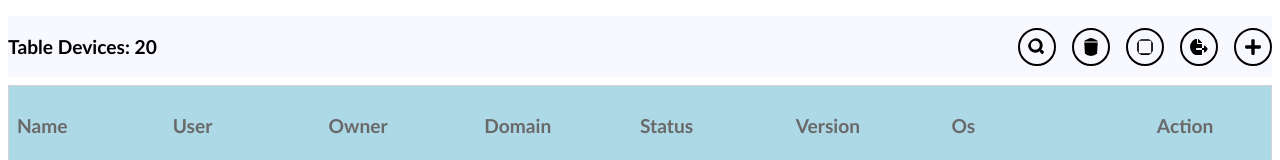
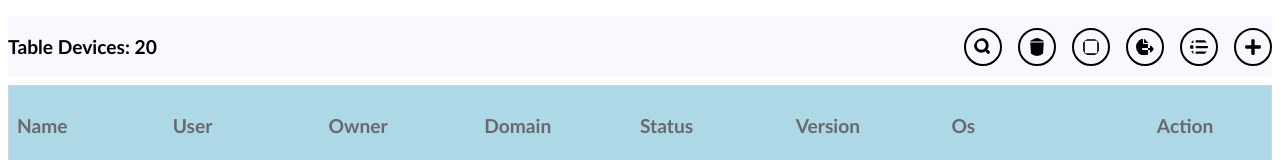
Before and after one commit to SaiCharanUvaraj/Table-UI, a React (Vite) app: page / in a window 1280 px wide. Shown: the top 160 px of the page. Built offline with nearby package versions, Linux system fonts and the light colour scheme.

Commit message:
implemented column choosing

```diff
--- a/src/App.css
+++ b/src/App.css
@@ -54,12 +54,15 @@
 }
 .btn
 {
+    margin:0.5rem;
+    cursor: pointer;
     padding: 0.5rem;
     font-weight: 500;
     font-size: medium;
     width:10rem;
-    border-radius: 1rem;
-    border: 1px cornflowerblue solid;
+    height: 2rem;
+    border-radius: 0.5rem;
+    border: 1px black solid;
     font-weight: 600;
 }
 
@@ -74,7 +77,7 @@
 {
     padding: 0.5rem;
     margin: 0.5rem;
-    width: 30rem;
+    width: 20rem;
     height: 1rem;
     border-radius: 0.5rem;
 }
--- a/src/App.jsx
+++ b/src/App.jsx
@@ -1,7 +1,6 @@
 import React, { useState } from 'react';
 import './App.css';
 import data from './db.json';
-import Form from './Form';
 import Navbar from './Navbar';
 import {FaArrowLeft, FaArrowRight, FaRegSquare, FaSort, FaSortUp, FaSortDown, FaCheckSquare, FaTrash } from "react-icons/fa";
 
@@ -19,6 +18,7 @@ export const App = () => {
   const [searchValues, setSearchValues] = useState({ name: "", user: "", owner: "", domain: "", status: "", version: "", os: "" });
   const [page, setPage] = useState({ start: 0, end: 1 });
   const [sortConfig, setSortConfig] = useState({ key: null, direction: 'asc' });
+  const [selectedColumns,setSelectedColumns]=useState(Object.keys(info[0]));
 
   /* sorting functionalities.... */
   const handleSort = (key) => {
@@ -85,6 +85,7 @@ export const App = () => {
     setSelectedItems(selectedItems.filter(i => i !== item));
   };
 
+  /*Multi selection delete..... */
   const handleDelete = () => {
     if (selectedItems.length === 0) return;
     alert(`${selectedItems.length} will be deleted!`);
@@ -93,12 +94,15 @@ export const App = () => {
     setMultiSelect(false);
   };
 
+  /*column choosing funtionalities... */
+  const columns=Object.keys(info[0]);
+
   return (
     <div>
-      <Navbar select={select} setSelect={setSelect} info={info} setMultiSelect={setMultiSelect} handleDelete={handleDelete} multiSelect={multiSelect} />
+      <Navbar select={select} setSelect={setSelect} info={info} setMultiSelect={setMultiSelect} handleDelete={handleDelete} multiSelect={multiSelect} columns={columns} selectedColumns={selectedColumns} setSelectedColumns={setSelectedColumns} setInfo={setInfo} />
       <div className='table'>
         <div className='row' style={{ backgroundColor: "lightblue" }}>
-          {["name", "user", "owner", "domain", "status", "version", "os"].map((key) => (
+          {selectedColumns.map((key) => (
             <div key={key} className='column' style={{ cursor: "pointer" }}>
               <div style={{ display: "flex", gap: "0.5rem", justifyContent: "flex-start", alignItems: "center" }} className="sortable-header" onClick={() => handleSort(key)}>
                 <p className='header'>{capitalize(key)}</p>
@@ -126,17 +130,14 @@ export const App = () => {
               }
               {capitalize(item.name)}
             </p>
-            <p className='text'>{capitalize(item.user)}</p>
-            <p className='text'>{capitalize(item.owner)}</p>
-            <p className='text'>{capitalize(item.domain)}</p>
-            <p className='text'>{capitalize(item.status)}</p>
-            <p className='text'>{capitalize(item.version)}</p>
-            <p className='text'>{capitalize(item.os)}</p>
+            {selectedColumns.filter((key)=>key!=columns[0]).map((key) => (
+              <p key={key} className='text'>{capitalize(item[key])}</p>))
+            }
+
             <p className='text' style={{textAlign:"center"}}><FaTrash /></p>
           </div>
         ))}
         <div className='paging'>
-          <p className='bold-large' style={{ color: "darkgray" }}>Rows per Page: 6</p>
           <p className='bold-large'>{pageRanges[page.start] + 1} - {pageRanges[page.end]} of {info.length}</p>
           <div className='bold-large' style={{ display: "flex", gap: "1rem" }}>
             <FaArrowLeft onClick={handlePrevPageChange} />
--- /dev/null
+++ b/src/ExportFile.js
@@ -0,0 +1,17 @@
+import xlsx from "json-as-xlsx";
+const exportFile = (info) => {
+    const columns = Object.keys(info[0]).map((key) => ({
+      label: key.charAt(0).toUpperCase() + key.slice(1),
+      value: key,
+    }));
+    const formatedInfo = [{ sheet: "Sheet1", columns, content: info }];
+    const settings = {
+      fileName: "MySpreadsheet",
+      extraLength: 3,
+      writeMode: "writeFile",
+      writeOptions: {},
+      RTL: false,
+    };
+    xlsx(formatedInfo, settings);
+};
+export default exportFile;
--- a/src/Form.jsx
+++ b/src/Form.jsx
@@ -1,6 +1,6 @@
 import React, { useState } from 'react';
 
-const Form = ({ setForm, info, setInfo }) => {
+const Form = ({ info, setInfo }) => {
     const [formData, setFormData] = useState({
         name: "",
         user: "",
@@ -20,9 +20,8 @@ const Form = ({ setForm, info, setInfo }) => {
     const handleAdd = (e) => {
         e.preventDefault();
         const newData = [...info, formData];
+        alert("Item added");
         setInfo(newData);
-        alert("Item added");
-        setForm(false);
     };
 
     return (
--- a/src/Navbar.jsx
+++ b/src/Navbar.jsx
@@ -1,33 +1,45 @@
 import React, { useState, useEffect, useRef } from "react";
-import { FaFileExport, FaRegSquare, FaTrash, FaSearch, FaPlus } from "react-icons/fa";
-import xlsx from "json-as-xlsx";
+import { FaFileExport, FaRegSquare, FaTrash, FaSearch, FaPlus, FaList, FaCheckSquare } from "react-icons/fa";
+import Form from './Form';
+import exportFile from "./ExportFile.js";
 
-const Navbar = ({ setSelect, select, info, setMultiSelect, handleDelete, multiSelect }) => {
-  const dropdownStyle={ position: "absolute", top: "50px", right: "10px", background: "#fff", boxShadow: "0px 4px 6px rgba(0, 0, 0, 0.1)", borderRadius: "8px", zIndex: 1000, padding: "10px"};
-  const [showDropdown, setShowDropdown] = useState(false);
+const Navbar = ({ setSelect, select, info, setMultiSelect, handleDelete, multiSelect, columns, selectedColumns,setSelectedColumns, setInfo}) => {
+  const dropdownStyle = {
+    position: "absolute",
+    top: "50px",
+    right: "10px",
+    background: "#fff",
+    boxShadow: "0px 4px 6px rgba(0, 0, 0, 0.1)",
+    borderRadius: "8px",
+    zIndex: 1000,
+    padding: "10px",
+  };
+
+  const [colDropdown, setColDropdown] = useState(false);
+  const [addDropdown, setAddDropdown] = useState(false);
   const dropdownRef = useRef(null);
 
-  const exportFile = () => {
-    const columns = Object.keys(info[0]).map((key) => ({
-      label: key.charAt(0).toUpperCase() + key.slice(1),
-      value: key,
-    }));
-    const formatedInfo = [{ sheet: "Sheet1", columns, content: info }];
-    const settings = {
-      fileName: "MySpreadsheet",
-      extraLength: 3,
-      writeMode: "writeFile",
-      writeOptions: {},
-      RTL: true,
-    };
-    xlsx(formatedInfo, settings);
-  };
+  function capitalize(str) {
+    return str ? str.charAt(0).toUpperCase() + str.slice(1) : "";
+  }
 
-  // Close dropdown when clicking outside
+  const removeColumns=(item) =>{
+    if(item===columns[0])
+      return
+    const newColumns=selectedColumns.filter((x)=>item!=x);
+    setSelectedColumns(newColumns);
+  }
+  const addColumns=(item) =>{
+    const newColumns=[...selectedColumns,item];
+    setSelectedColumns(newColumns);
+  }
+
+  // Close dropdowns when clicking outside
   useEffect(() => {
     const handleClickOutside = (event) => {
       if (dropdownRef.current && !dropdownRef.current.contains(event.target)) {
-        setShowDropdown(false);
+        setColDropdown(false);
+        setAddDropdown(false);
       }
     };
     document.addEventListener("mousedown", handleClickOutside);
@@ -45,11 +57,29 @@ const Navbar = ({ setSelect, select, info, setMultiSelect, handleDelete, multiSe
         <FaSearch onClick={() => setSelect(!select)} className="nav-buttons" />
         <FaTrash onClick={handleDelete} className="nav-buttons" />
         <FaRegSquare onClick={() => setMultiSelect(!multiSelect)} className="nav-buttons" />
-        <FaFileExport onClick={exportFile} className="nav-buttons" />
-        <FaPlus onClick={() => setShowDropdown(!showDropdown)} className="nav-buttons" />
-        {showDropdown && (
+        <FaFileExport onClick={() => exportFile(info)} className="nav-buttons" />
+
+        <FaList onClick={() => setColDropdown(!colDropdown)} className="nav-buttons" />
+        {colDropdown && (
           <div ref={dropdownRef} className="shadow" style={dropdownStyle}>
-            <p>Column Choosing</p>
+            <p className="bold-large">Choose Columns</p>
+            <div style={{maxHeight: columns.length > 4 ? "200px" : "auto", overflowY: columns.length > 4 ? "auto" : "hidden"}}>
+              {columns.map((item, index) => (
+                <div style={{display:"flex", alignItems:"center",gap:"0.5rem"}} key={index}>
+                  {selectedColumns.includes(item) && <FaCheckSquare onClick={()=>removeColumns(item)} />}
+                  {!selectedColumns.includes(item) && <FaRegSquare onClick={()=>addColumns(item)} />}
+                  <p>{capitalize(item)}</p>
+                </div>
+              ))}
+            </div>
+            <p>{columns.length} columns chosen</p>
+          </div>
+        )}
+
+        <FaPlus onClick={() => setAddDropdown(!addDropdown)} className="nav-buttons" />
+        {addDropdown && (
+          <div ref={dropdownRef} className="shadow" style={dropdownStyle}>
+            <Form info={info} setInfo={setInfo} />
           </div>
         )}
       </div>
```
